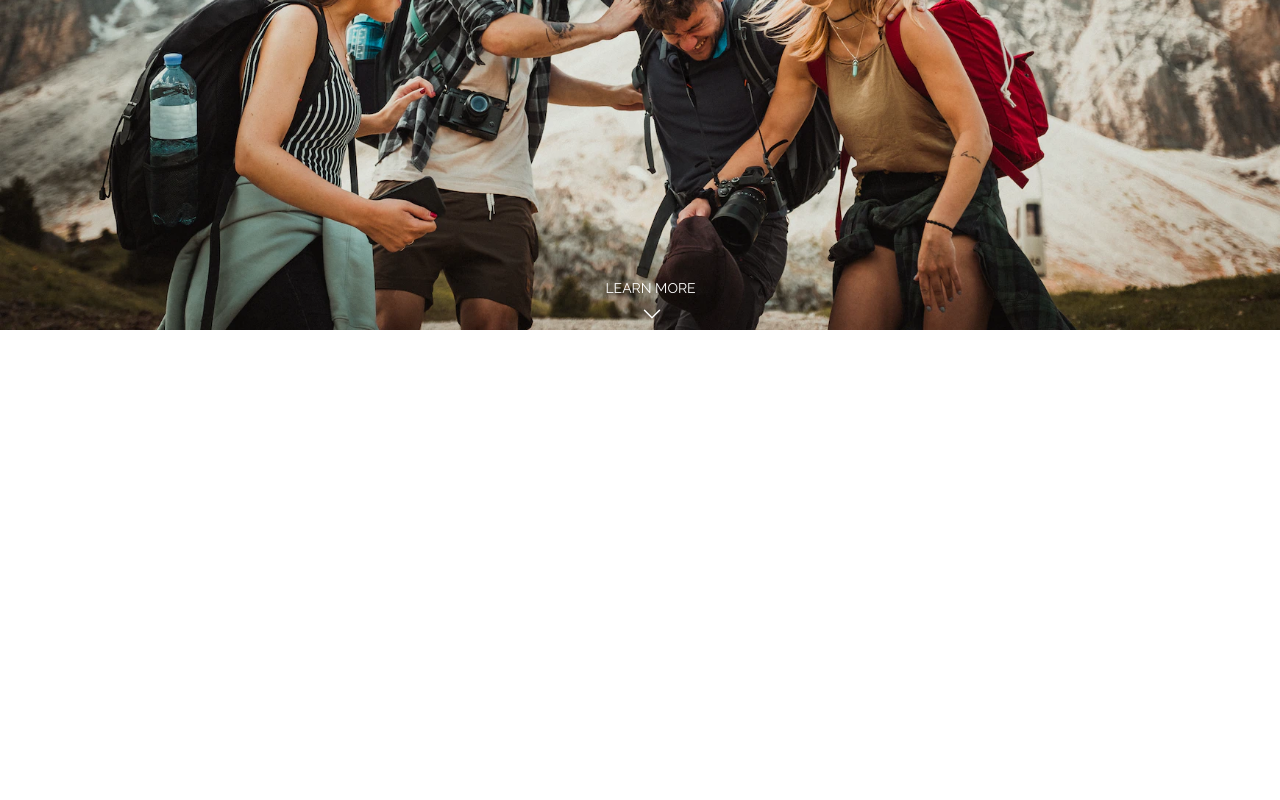
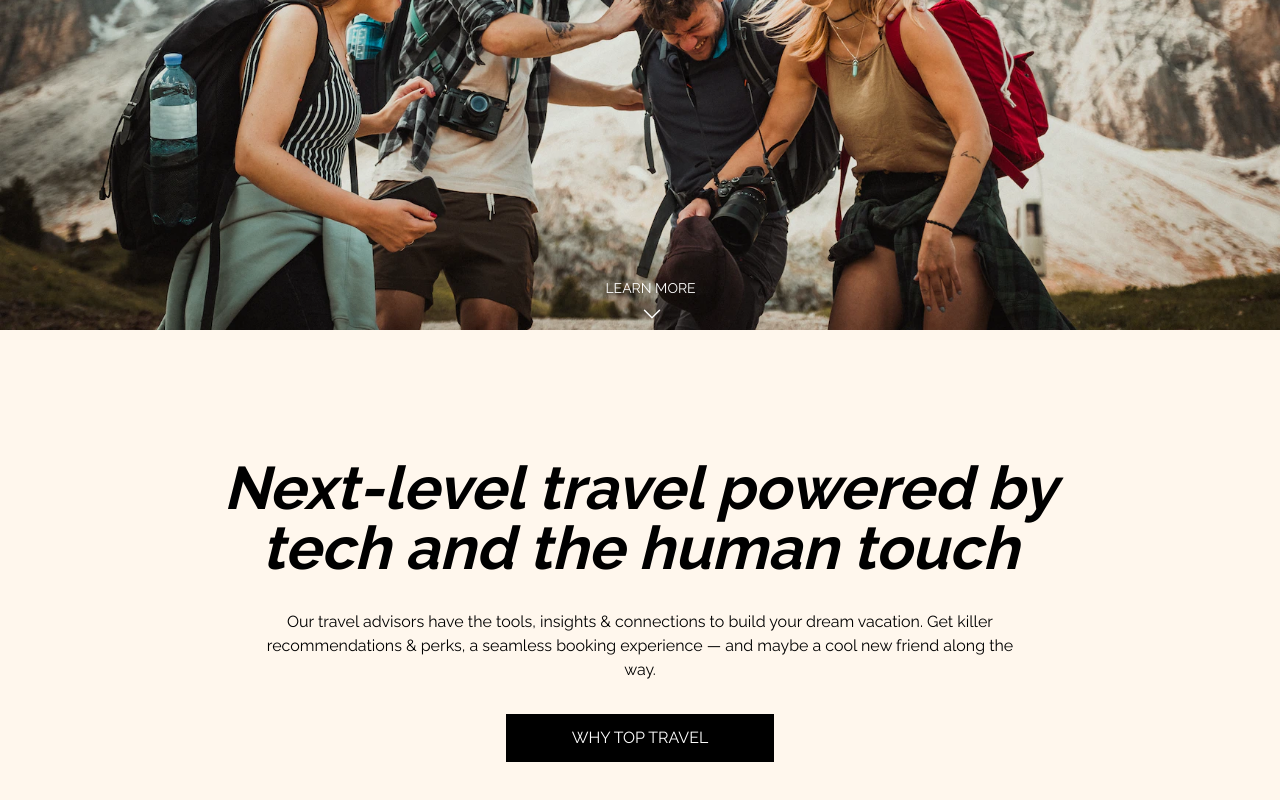
Before and after one commit to Heba-WebDev/TopTravel, a Next.js app: page / in a window 1280 px wide. Shown: the part 562-1362 px from the top of the page. Before the commit the page ends 892 px from the top, so only its background shows below. Built offline with nearby package versions, Linux system fonts and the light colour scheme.

Commit message:
Added Why component to the main route

```diff
--- a/app/page.js
+++ b/app/page.js
@@ -1,8 +1,11 @@
 import Hero from "@/components/home/Hero";
+import Why from "@/components/home/Why";
+
 export default function Home() {
   return (
     <main className="h-screen bg-orange-50">
       <Hero />
+      <Why />
     </main>
   );
 }
```
